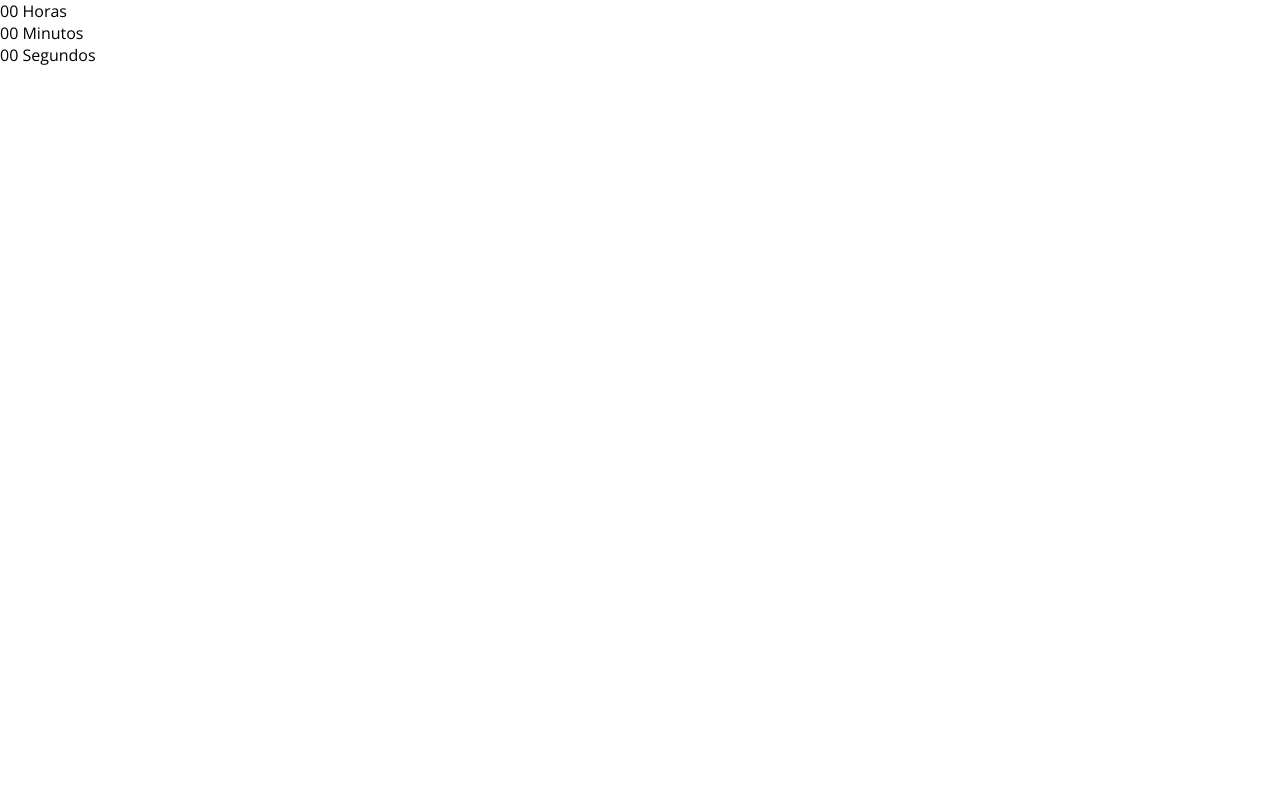
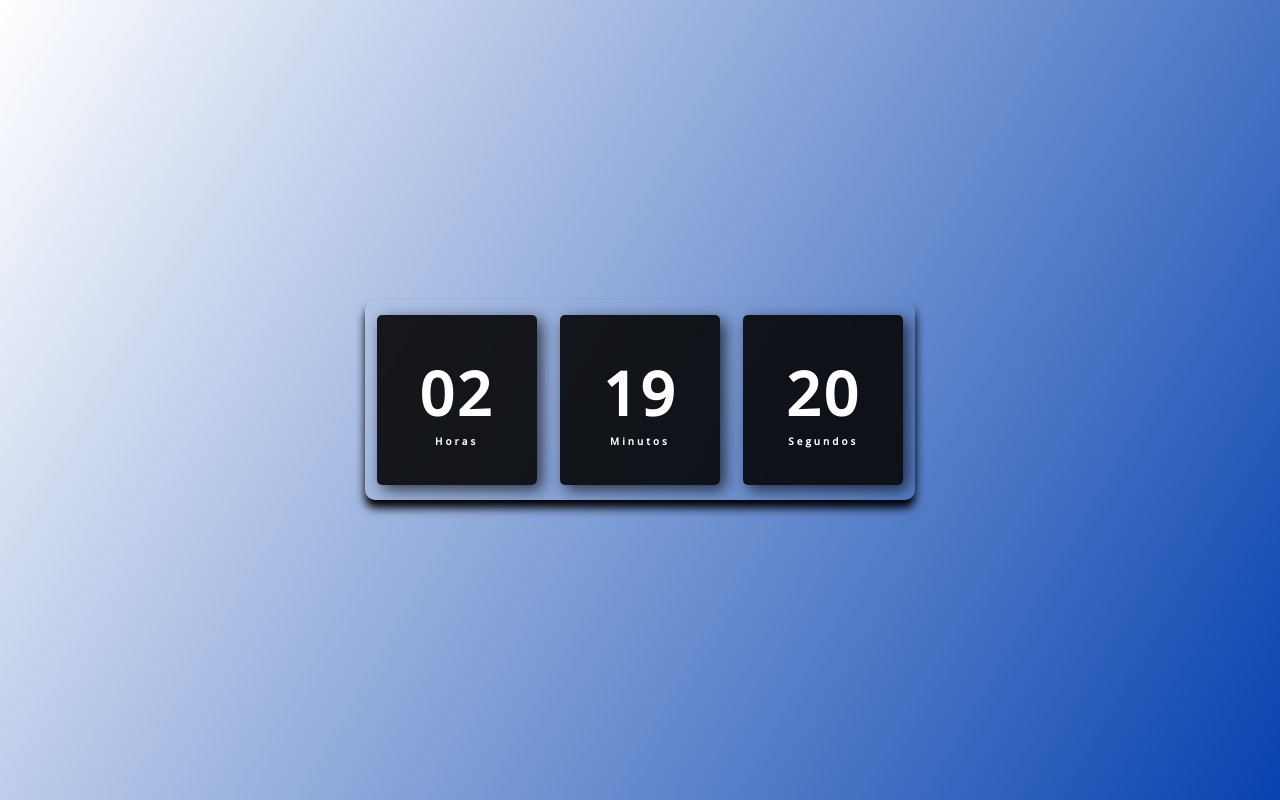
Before and after one commit to JoaoPauloPereirax/relogio-digital-javascript, a plain HTML site: page index.html in a window 1280 px wide. Drawn offline with nearby package versions, Linux system fonts and the light colour scheme.

Commit message:
Finish project

```diff
--- /dev/null
+++ b/assets/scripts/main.js
@@ -0,0 +1,20 @@
+
+//Seleciona os elementos pelos seus IDs
+const horas = document.getElementById("horas");
+const minutos = document.getElementById("minutos");
+const segundos = document.getElementById("segundos");
+
+const relogio = setInterval(function time(){
+       let dateToday = new Date();
+       let h = dateToday.getHours();
+       let min = dateToday.getMinutes();
+       let seg = dateToday.getSeconds();
+
+       if(h<10) h = '0'+ h;
+       if(min<10) min = '0'+ min;
+       if(seg<10) seg = '0'+ seg;
+
+       horas.textContent = h;
+       minutos.textContent = min;
+       segundos.textContent = seg;
+})
--- a/assets/styles/global.css
+++ b/assets/styles/global.css
@@ -1,7 +1,56 @@
 @import url('https://fonts.googleapis.com/css2?family=Open+Sans:wght@300;400;500&display=swap');
-
+:root{
+       --azul-gradient: linear-gradient(120deg, #fff, #0742af);
+       --cor-da-fonte: #fff;
+       --background-relogio: rgba(5,5,5,0.9);
+       --background-relogio-sombra: rgba(5,5,5,0.7);
+}
 *{
        margin: 0;
        padding: 0;
        font-family: 'Open Sans', sans-serif;
 }
+
+body{
+       height: 100vh;
+       background: var(--azul-gradient);
+       display: flex;
+       align-items: center;
+       justify-content: center;
+}
+
+.relogio{
+       display: flex;
+       align-items: center;
+       justify-content: space-around;
+       height: 200px;
+       width: 550px;
+       background: transparent;
+       border-radius: 10px;
+       /*Efeito de sombra*/
+       box-shadow: 0px 8px 10px;
+}
+
+
+.relogio div {
+       height: 170px;
+       width: 160px;
+       border-radius: 5px;
+       display: flex;
+       flex-direction: column;
+       align-items: center;/*Alinha os item na horizontal*/
+       justify-content: center;/*Alinha os item na vertical*/
+       color: var(--cor-da-fonte);
+       background: var(--background-relogio);
+       box-shadow: 5px 5px 15px var(--background-relogio-sombra);/*Faz o efeito de sombra*/
+       letter-spacing: 3px;
+}
+
+.relogio span{/*Seleciona todos os spans dentro da classe relógio*/
+       font-weight: bolder;
+       font-size: 60px;
+}
+
+.relogio span.tempo{
+       font-size: 10px;
+}
--- a/index.html
+++ b/index.html
@@ -3,7 +3,7 @@
 <head>
        <meta charset="UTF-8">
        <meta name="viewport" content="width=device-width, initial-scale=1.0">
-       <title>Relógio</title>
+       <title>Relógio Digital</title>
        <link rel="stylesheet" href="./assets/styles/global.css">
 </head>
 <body>
@@ -21,5 +21,6 @@
                      <span class="tempo">Segundos</span>
               </div>
        </div>
+       <script src="./assets/scripts/main.js"></script>
 </body>
 </html>
```
Also changed, not shown: assets/images/relogio.JPG (added), 1 other file.
